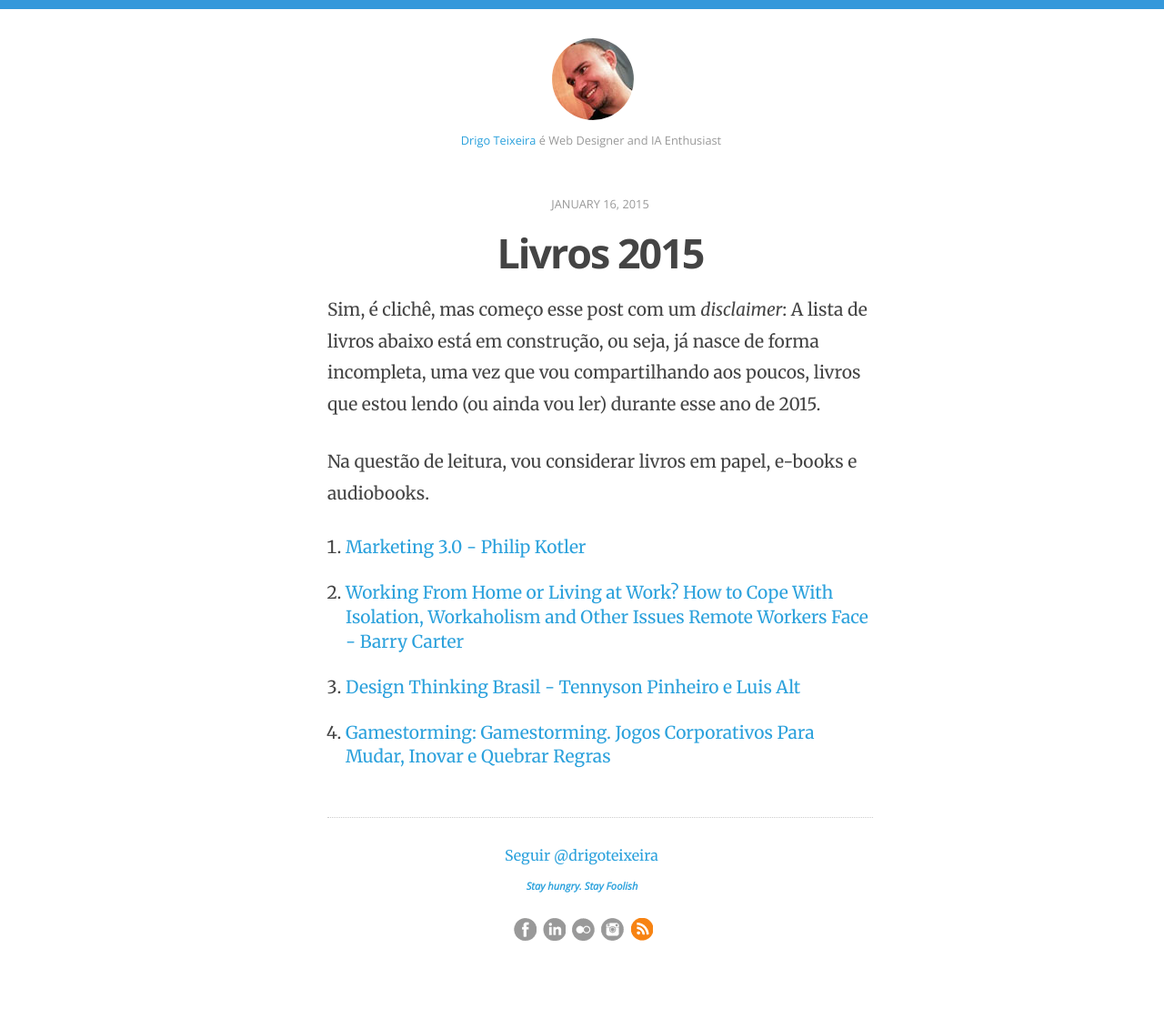
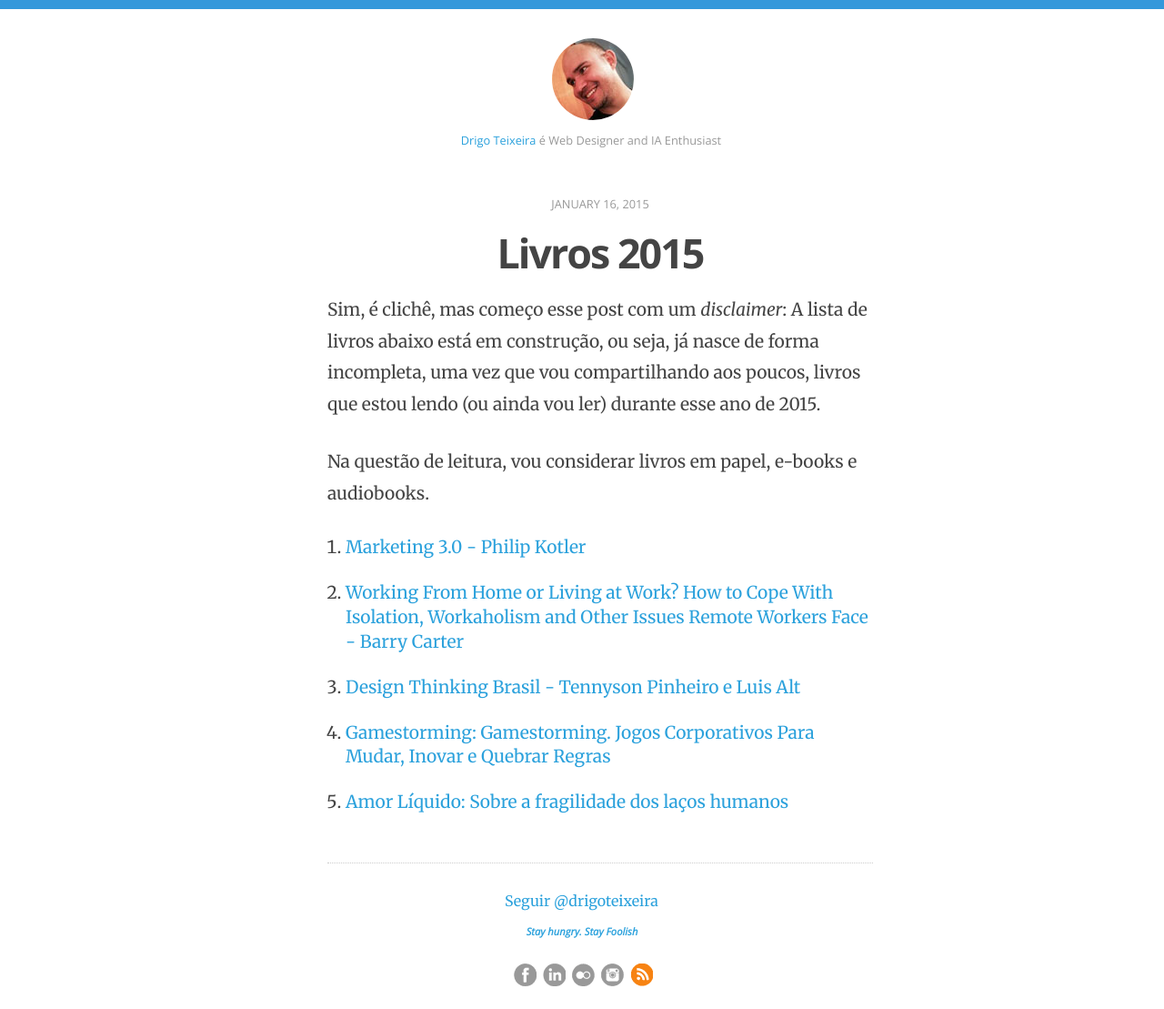
Before and after one commit to drigoteixeira/drigoteixeira.github.io, a Jekyll site: the page built from _posts/2015-01-16-livros-2015.md, in a window 1280 px wide. Shown: the whole page at 91% size. Built offline with Jekyll 4.4.1, drawn with Linux system fonts in a browser that asks for light colours; nearby versions of some CDN libraries; comment, search, counter and statistics services are not loaded; before the commit the page ends 1059 px from its top, so only the background shows below that.

Commit message:
Update 2015-01-16-livros-2015.md

```diff
--- a/_posts/2015-01-16-livros-2015.md
+++ b/_posts/2015-01-16-livros-2015.md
@@ -18,3 +18,4 @@
 2. [Working From Home or Living at Work? How to Cope With Isolation, Workaholism and Other Issues Remote Workers Face - Barry Carter](http://www.amazon.com.br/dp/B00P838WRC)
 3. [Design Thinking Brasil - Tennyson Pinheiro e Luis Alt](http://www.amazon.com.br/dp/B009X7NKFS)
 4. [Gamestorming: Gamestorming. Jogos Corporativos Para Mudar, Inovar e Quebrar Regras ](http://www.amazon.com.br/dp/8576086093)
+5. [Amor Líquido: Sobre a fragilidade dos laços humanos](http://www.amazon.com.br/dp/B008FPZPVG)
```
